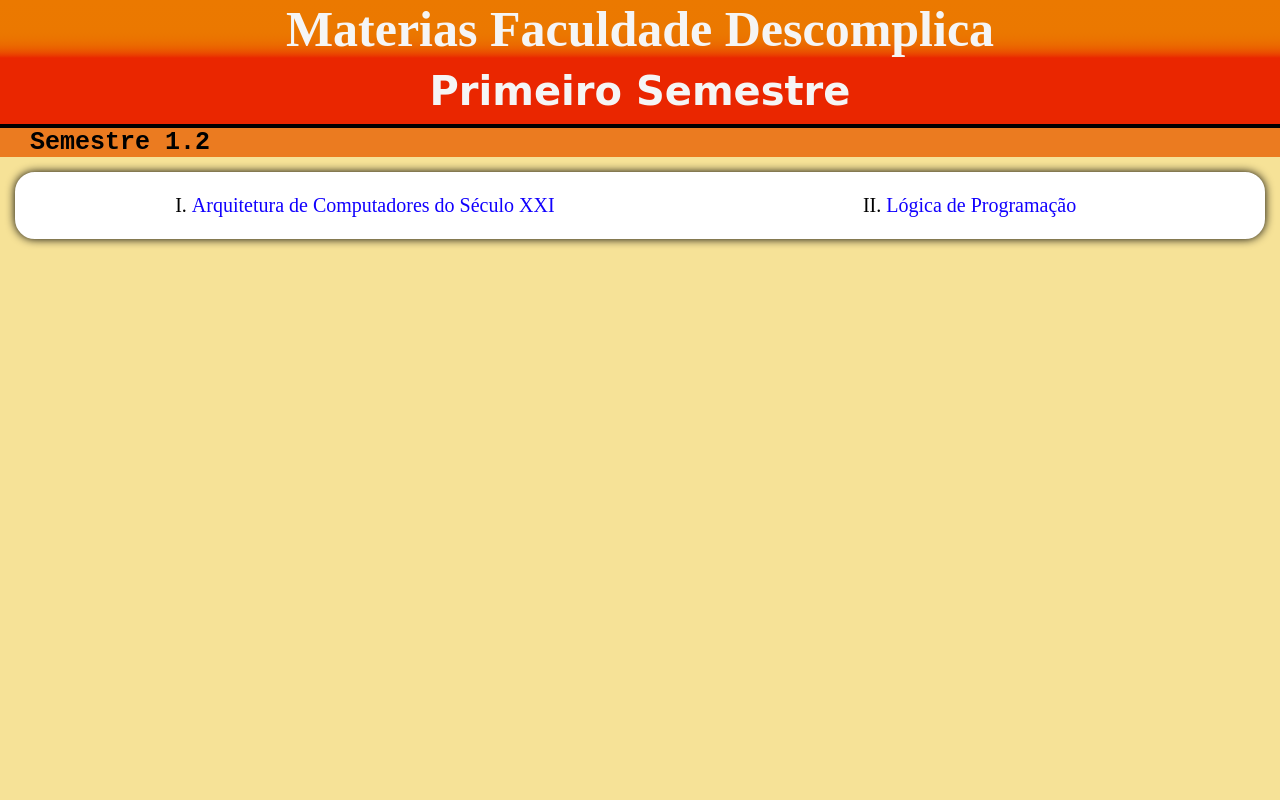
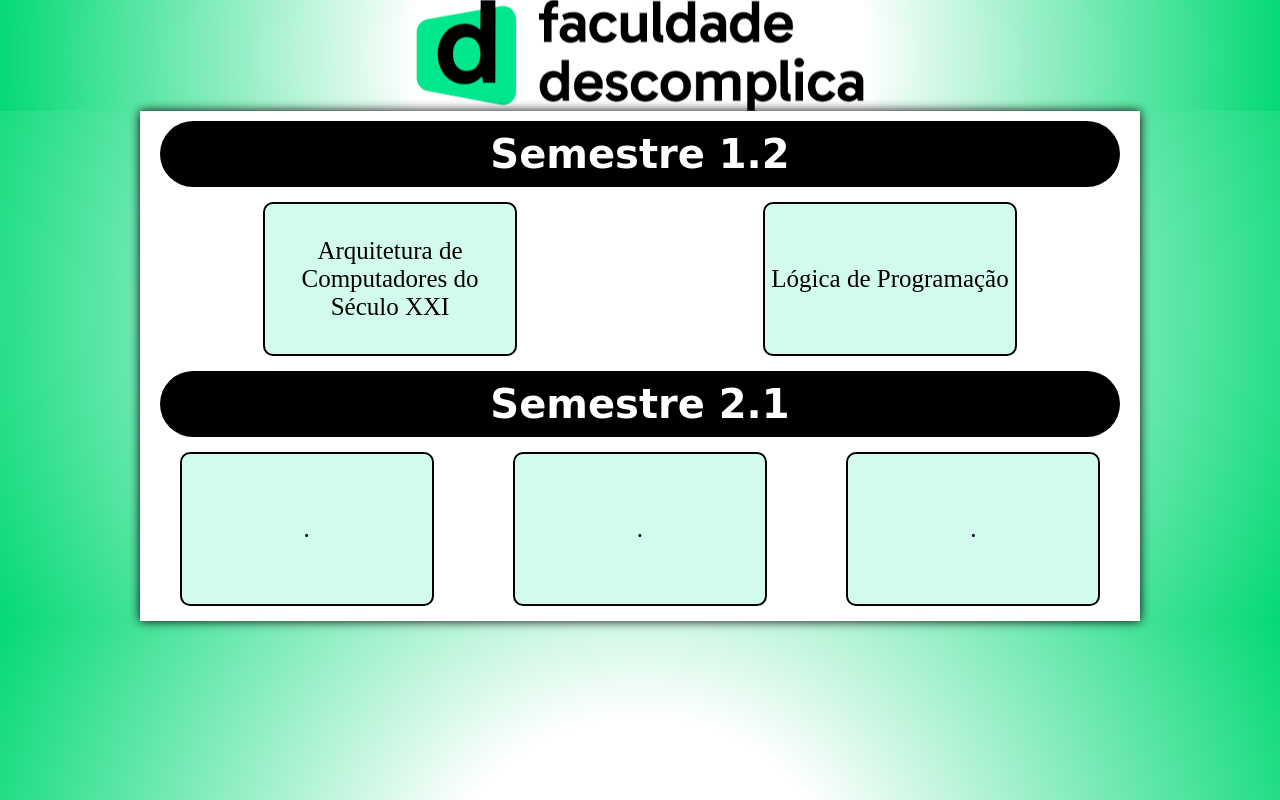
Before and after one commit to RaphaelBadolato/ConteudoDescomplica, a plain HTML site: page index.html in a window 1280 px wide. Drawn offline with Linux system fonts and the light colour scheme.

Commit message:
Atualização do Index

```diff
--- a/index.html
+++ b/index.html
@@ -1,32 +1,48 @@
 <!DOCTYPE html>
-<html lang="pt">
+<html lang="en">
 <head>
     <meta charset="UTF-8">
     <meta name="viewport" content="width=device-width, initial-scale=1.0">
-    <title>Semestre 1.2</title>
+    <title>Faculdade Descomplica</title>
     <link rel="stylesheet" href="styles.css">
     <style>
-        body{background-color: #ebb80068;}
-        header {background-image: linear-gradient(to bottom, #EB7900, 90% , #EA2600);color: whitesmoke;}
-        h2{ background-color: #EA2600; border-radius: 0%; margin: 0;}
-        h3{background-color: #eb7b20; margin: 0;border-top: 4px solid black;}
-        a{color: #1101FE;}
-        li{font-size: 20px; padding-right: 12px;}
-        .materias{display: flex;justify-content: space-around; border: 2px solid white; border-radius: 20px ;margin: 15px; background-color: white; padding: 15px;box-shadow: 0px 0px 10px black;}
+        header{background: radial-gradient(circle ,white 35% , #04D976);}
+        #header{height: 111px; background: url(imagem/Descomplica.png) center center no-repeat;}
+        body{background: radial-gradient(circle ,white 30% , #04D976);}
+        h2{background-color: black; color: white;}
+        div.semestre{display: flex; justify-content: space-around;}
+        div.materia{border: 2px solid black; border-radius: 10px; width: 250px; height: 150px; margin: 15px 0px; display: flex; justify-content: center; background-color: #D3FBEB; transition: all 0.5s}
+        a {text-decoration: none; color: black; text-align: center; font-size: 25px; margin: auto; padding: 20px 0px;}
+        .materia:hover {width: 275px; height: 165px; background-color: #39e896e0;}
+        .materia:hover a {font-weight: bold; font-size: 28px;}
     </style>
 </head>
 <body>
     <header>
-        <h1>Materias Faculdade Descomplica</h1>
+        <div id="header">
+            <h1 style="font-size: 1px;">'</h1>
+        </div>
     </header>
-
-    <h2 style="color: whitesmoke; ">Primeiro Semestre</h2>
-
-    <h3>Semestre 1.2</h3>
-    <ol class="materias" type="I">
-        <li><a href="Semestre 1.2/Arquitetura de Computadores do Século XXI.html">Arquitetura de Computadores do Século XXI</a></li>
-        <li><a href="Semestre 1.2/Lógica de Programação.html">Lógica de Programação</a></li>
-    </ol>
-
+    <section class="conteudo">
+        <h2>Semestre 1.2</h2>
+        <div class="semestre">
+            <div class="materia">
+                <a href="Semestre 1.2/Arquitetura de Computadores do Século XXI.html">Arquitetura de Computadores do Século XXI</a>
+            </div>
+            <div class="materia">
+                <a href="Semestre 1.2/Lógica de Programação.html">Lógica de Programação</a>
+            </div>
+        </div>
+        <h2>Semestre 2.1</h2>
+        <div class="semestre">
+            <div class="materia">
+                <a href="#">.</a>
+            </div>
+            <div class="materia">
+                <a href="#">.</a>
+            </div><div class="materia">
+                <a href="#">.</a>
+            </div>
+    </section>
 </body>
 </html>
```
Also changed, not shown: CapaAntiga.html (added, +32 -0 lines), imagem/Descomplica.png (added).
